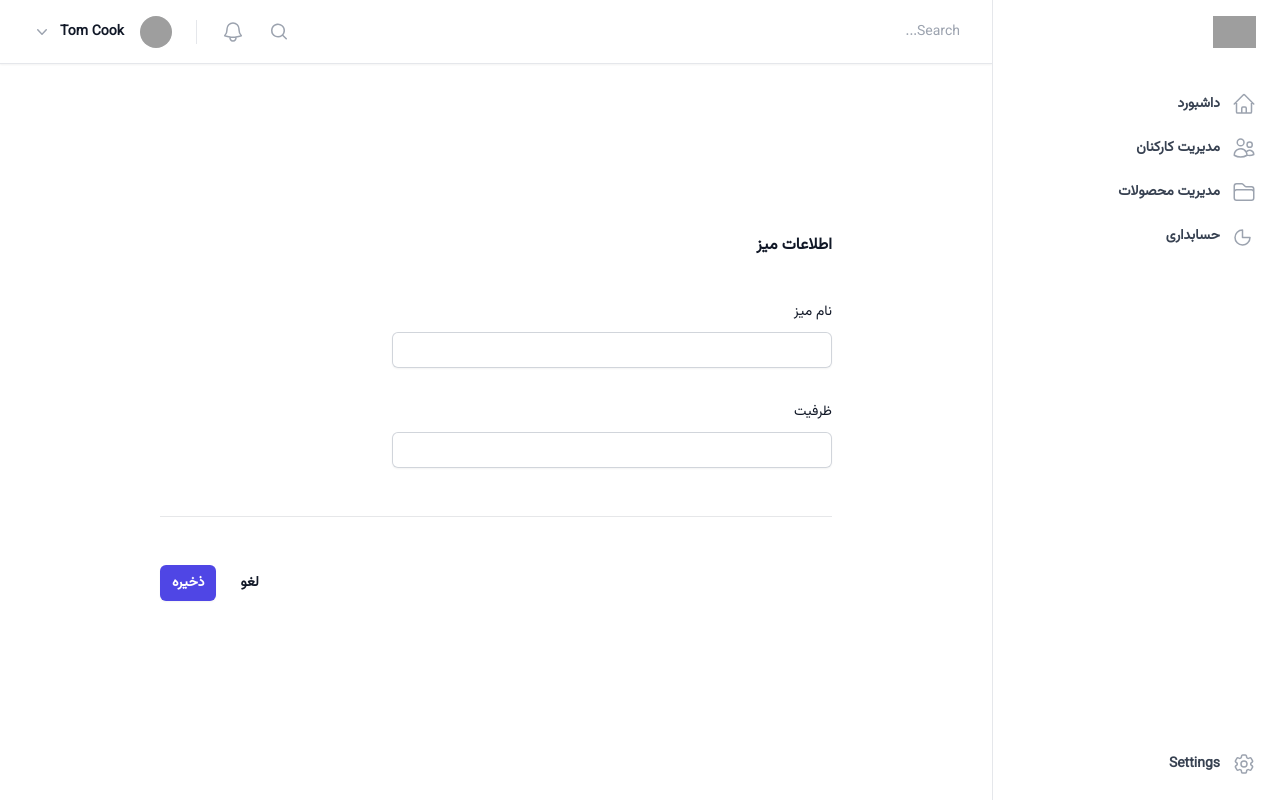
After one commit to Erfaani/CafQaf, a Django app: page /dashboard/products/add_change_table/ in a window 1280 px wide. The commit adds this page. Run offline with Django 4.2, Linux system fonts and the light colour scheme; some libraries are stand-ins or nearby versions; grey boxes are pictures that could not be loaded.

Commit message:
Add table management to project

```diff
--- /dev/null
+++ b/dashboard/templates/add_change_table.html
@@ -0,0 +1,77 @@
+{% extends "dashboard.html" %}
+
+{% block title %}
+    {% if category %}
+        تغییر میز
+    {% else %}
+        ساخت میز جدید
+    {% endif %}
+{% endblock title %}
+
+{% block dashboard_content %}
+
+<div class="mx-auto max-w-7xl px-4 py-24 sm:px-6 sm:py-32 lg:px-8">
+        <div class="mx-auto max-w-2xl">
+
+            <form method="post" enctype="multipart/form-data" {% if table %}
+                action="{% url 'change_table' table.id %}"
+                {% else %}
+                action="{% url 'add_table' %}"
+                {% endif %}>
+                {% csrf_token %}
+                <div class="space-y-12">
+                    <div class="border-b border-gray-900/10 pb-12">
+                        <h2 class="text-base font-semibold leading-7 text-gray-900">اطلاعات میز</h2>
+
+                        <div class="mt-10 grid grid-cols-1 gap-x-6 gap-y-8 sm:grid-cols-6">
+                            <div class="sm:col-span-4">
+                                <label for="name"
+                                    class="block text-sm font-medium leading-6 text-gray-900">نام میز</label>
+                                <div class="mt-2">
+                                    <div
+                                        class="flex rounded-md shadow-sm ring-1 ring-inset ring-gray-300 focus-within:ring-2 focus-within:ring-inset focus-within:ring-indigo-600 sm:max-w-md">
+                                        <input type="text" name="name" id="name"
+                                            class="block flex-1 border-0 bg-transparent py-1.5 pl-1 text-gray-900 placeholder:text-gray-400 focus:ring-0 sm:text-sm sm:leading-6"
+                                            required
+                                            {% if table %}
+                                                value="{{ table.name }}"
+                                            {% endif %}
+                                            >
+                                    </div>
+                                </div>
+                            </div>
+
+
+                            <div class="sm:col-span-4">
+                                <label for="capacity"
+                                    class="block text-sm font-medium leading-6 text-gray-900">ظرفیت</label>
+                                <div class="mt-2">
+                                    <div
+                                        class="flex rounded-md shadow-sm ring-1 ring-inset ring-gray-300 focus-within:ring-2 focus-within:ring-inset focus-within:ring-indigo-600 sm:max-w-md">
+                                        <input type="number" name="capacity" id="capacity"
+                                            class="block flex-1 border-0 bg-transparent py-1.5 pl-1 text-gray-900 placeholder:text-gray-400 focus:ring-0 sm:text-sm sm:leading-6"
+                                            required
+                                            {% if table %}
+                                                value="{{ table.capacity }}"
+                                            {% endif %}
+                                            >
+                                    </div>
+                                </div>
+                        </div>
+                    </div>
+
+                </div>
+
+                <div class="mt-6 flex items-center justify-end gap-x-6">
+                    <a href="{% url 'product_management' %}" class="text-sm font-semibold leading-6 text-gray-900">لغو</a>
+                    <button type="submit"
+                        class="rounded-md bg-indigo-600 px-3 py-2 text-sm font-semibold text-white shadow-sm hover:bg-indigo-500 focus-visible:outline focus-visible:outline-2 focus-visible:outline-offset-2 focus-visible:outline-indigo-600">ذخیره</button>
+                </div>
+            </form>
+
+        </div>
+    </div>
+
+
+
+{% endblock dashboard_content %}
--- a/dashboard/templates/products.html
+++ b/dashboard/templates/products.html
@@ -14,7 +14,7 @@
             <h2 class="text-lg leading-6 font-medium text-gray-900">
                 میزها
             </h2>
-            <a href="#" class="text-sm font-medium text-indigo-600 hover:text-indigo-500">
+            <a href="{% url 'add_table' %}" class="text-sm font-medium text-indigo-600 hover:text-indigo-500">
                 افزودن میز
             </a>
         </div>
--- a/dashboard/urls.py
+++ b/dashboard/urls.py
@@ -8,6 +8,8 @@ from .views import (
     products_view,
     add_change_category,
     delete_category,
+    add_change_table,
+    delete_table,
 )
 
 urlpatterns = [
@@ -29,4 +31,11 @@ urlpatterns = [
         delete_category,
         name="delete_category",
     ),
+    path("products/add_change_table/", add_change_table, name="add_table"),
+    path(
+        "products/add_change_table/<int:table_id>",
+        add_change_table,
+        name="change_table",
+    ),
+    path("products/delete_table/<int:table_id>", delete_table, name="delete_table"),
 ]
--- a/dashboard/views.py
+++ b/dashboard/views.py
@@ -120,7 +120,7 @@ def add_change_category(request, category_id=None):
         name = request.POST["name"]
         icon = None
         if request.FILES:
-            icon = request.FILES.get('image')
+            icon = request.FILES.get("image")
         if category:
             category.name = name
             category.icon = icon
@@ -135,3 +135,26 @@ def delete_category(request, category_id):
     category = Category.objects.get(id=category_id)
     category.delete()
     return redirect("product_management")
+
+
+def add_change_table(request, table_id=None):
+    table = None
+    if table_id:
+        table = Table.objects.get(id=table_id)
+
+    if request.method == "POST":
+        name = request.POST["name"]
+        capacity = request.POST["capacity"]
+        if table:
+            table.name = name
+            table.capacity = capacity
+            table.save()
+        else:
+            Table.objects.create(name=name, capacity=capacity)
+        return redirect("product_management")
+    return render(request, "add_change_table.html", {"table": table})
+
+def delete_table(request, table_id):
+    table = Table.objects.get(id=table_id)
+    table.delete()
+    return redirect("product_management")
```
Also changed, not shown: dashboard/templates/dashboard/components/table_item.html (+33 -17 lines), db.sqlite3.
